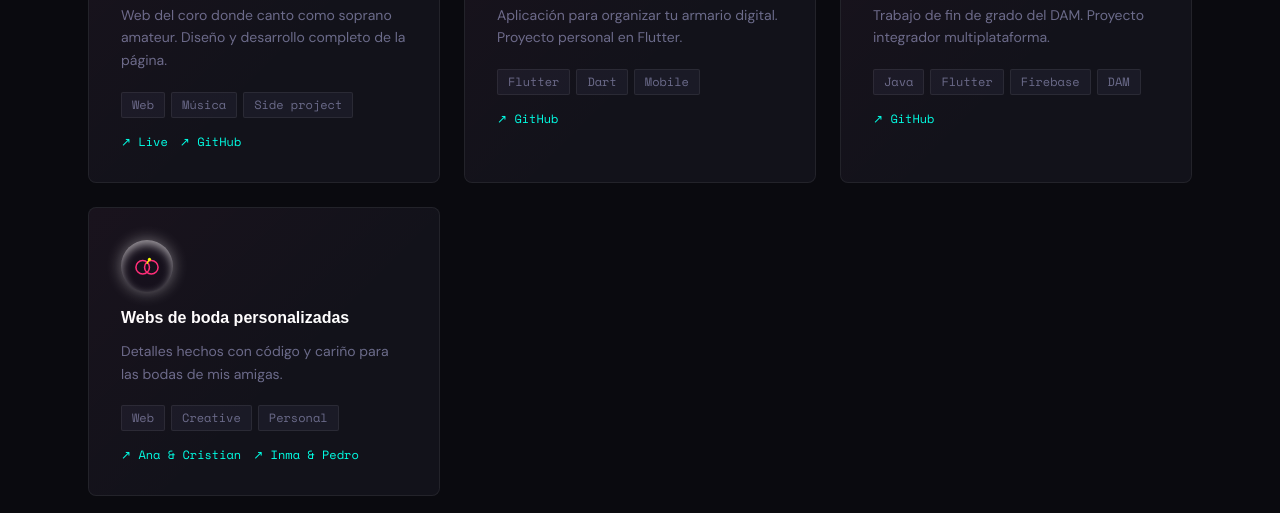
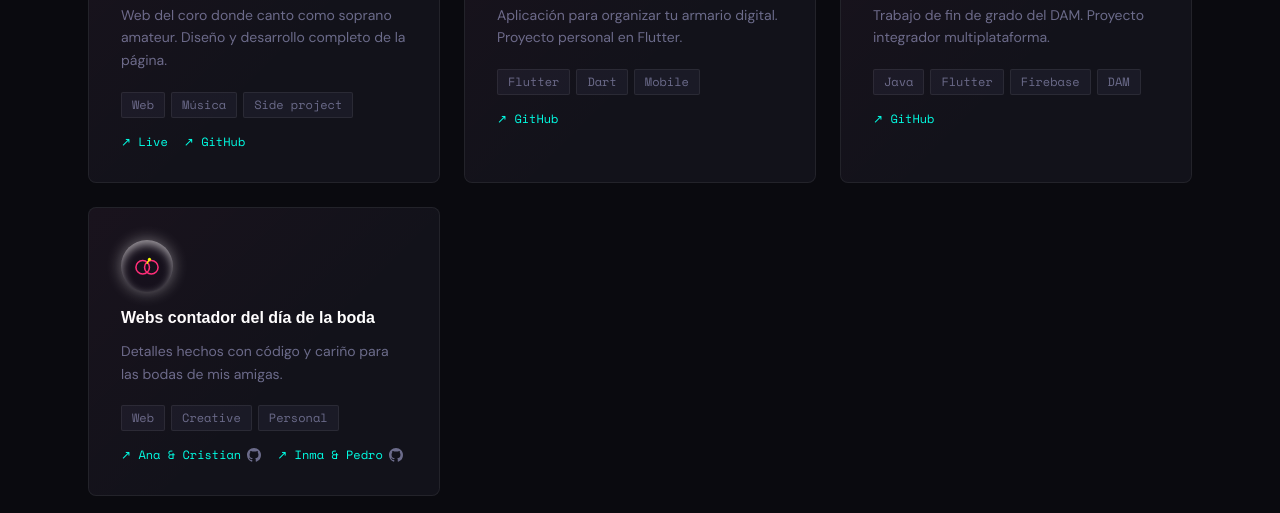
Before and after one commit to lapencadev/lapencadev.github.io, a React (Vite) app: page / in a window 1280 px wide. Shown: the part 3940-4453 px from the top of the page. Built offline with nearby package versions, Linux system fonts and the light colour scheme; a web font is replaced by a local one.

Commit message:
proyecto contadores

```diff
--- a/src/components/Projects.jsx
+++ b/src/components/Projects.jsx
@@ -57,12 +57,12 @@
   {
     // este icono debe ir dentro de un círculo con fondo oscuro y un glow rosa, para que no se pierda en el diseño de la card
     icon: <RingsIcon style={{ width: 52, height: 52, objectFit: 'contain', marginBottom: 16, borderRadius: '50%', boxShadow: 'inset 0 4px 10px rgba(255, 255, 255, 0.6), 0 0 15px rgba(255, 255, 255, 0.4)' }} />,
-    title: 'Webs de boda personalizadas',
+    title: 'Webs contador del día de la boda',
     desc: 'Detalles hechos con código y cariño para las bodas de mis amigas.',
     tags: ['Web', 'Creative', 'Personal'],
     links: [
-      { label: '↗ Ana & Cristian', href: 'https://github.com/lapencadev/ana-and-cristian' },
-      { label: '↗ Inma & Pedro', href: 'https://github.com/lapencadev/inma-and-pedro' },
+      { label: '↗ Ana & Cristian', href: 'https://ana-y-cristian.info/', github: 'https://github.com/lapencadev/ana-and-cristian' },
+      { label: '↗ Inma & Pedro', href: 'https://inma-y-pedro.info/', github: 'https://github.com/lapencadev/inma-and-pedro' },
     ],
   },
 ]
@@ -84,15 +84,28 @@
             style={{ background: '#1a1a26', color: '#6b6b8a', borderColor: 'rgba(255,255,255,0.07)' }}>{t}</span>
         ))}
       </div>
-      <div className="flex flex-wrap gap-3">
+      <div className="flex flex-wrap gap-x-4 gap-y-2 items-center">
         {project.links.map(l => (
-          <a key={l.href} href={l.href} target="_blank" rel="noreferrer"
-            className="font-mono text-xs transition-colors"
-            style={{ color: 'var(--neon-cyan)' }}
-            onMouseEnter={e => e.target.style.color = 'var(--neon-pink)'}
-            onMouseLeave={e => e.target.style.color = 'var(--neon-cyan)'}>
-            {l.label}
-          </a>
+          <span key={l.href} className="flex items-center gap-1.5">
+            <a href={l.href} target="_blank" rel="noreferrer"
+              className="font-mono text-xs transition-colors"
+              style={{ color: 'var(--neon-cyan)' }}
+              onMouseEnter={e => e.currentTarget.style.color = 'var(--neon-pink)'}
+              onMouseLeave={e => e.currentTarget.style.color = 'var(--neon-cyan)'}>
+              {l.label}
+            </a>
+            {l.github && (
+              <a href={l.github} target="_blank" rel="noreferrer"
+                title="Ver repositorio"
+                style={{ color: '#6b6b8a', lineHeight: 0, transition: 'color 0.2s', flexShrink: 0 }}
+                onMouseEnter={e => e.currentTarget.style.color = 'var(--neon-pink)'}
+                onMouseLeave={e => e.currentTarget.style.color = '#6b6b8a'}>
+                <svg width="14" height="14" viewBox="0 0 24 24" fill="currentColor">
+                  <path d="M12 0C5.37 0 0 5.37 0 12c0 5.31 3.435 9.795 8.205 11.385.6.105.825-.255.825-.57 0-.285-.015-1.23-.015-2.235-3.015.555-3.795-.735-4.035-1.41-.135-.345-.72-1.41-1.23-1.695-.42-.225-1.02-.78-.015-.795.945-.015 1.62.87 1.845 1.23 1.08 1.815 2.805 1.305 3.495.99.105-.78.42-1.305.765-1.605-2.67-.3-5.46-1.335-5.46-5.925 0-1.305.465-2.385 1.23-3.225-.12-.3-.54-1.53.12-3.18 0 0 1.005-.315 3.3 1.23.96-.27 1.98-.405 3-.405s2.04.135 3 .405c2.295-1.56 3.3-1.23 3.3-1.23.66 1.65.24 2.88.12 3.18.765.84 1.23 1.905 1.23 3.225 0 4.605-2.805 5.625-5.475 5.925.435.375.81 1.095.81 2.22 0 1.605-.015 2.895-.015 3.3 0 .315.225.69.825.57A12.02 12.02 0 0 0 24 12c0-6.63-5.37-12-12-12z"/>
+                </svg>
+              </a>
+            )}
+          </span>
         ))}
       </div>
     </div>
```
